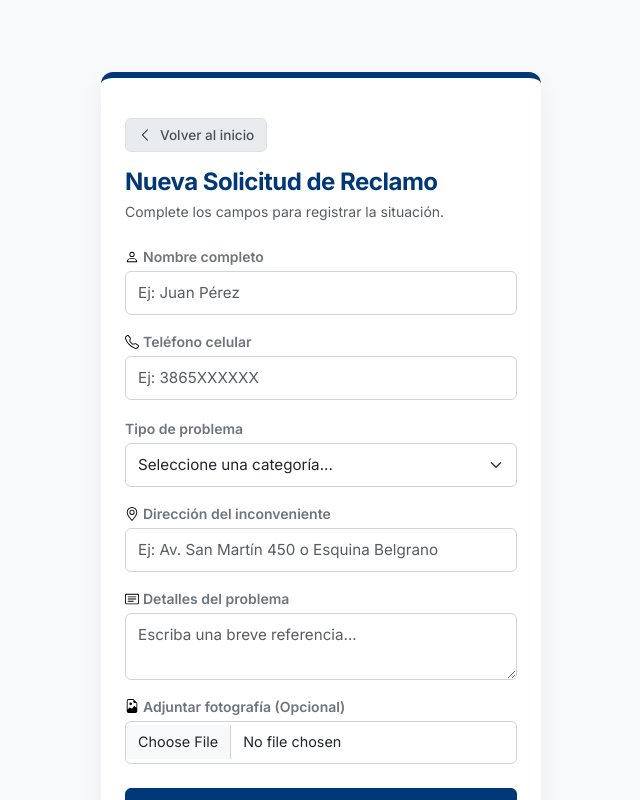
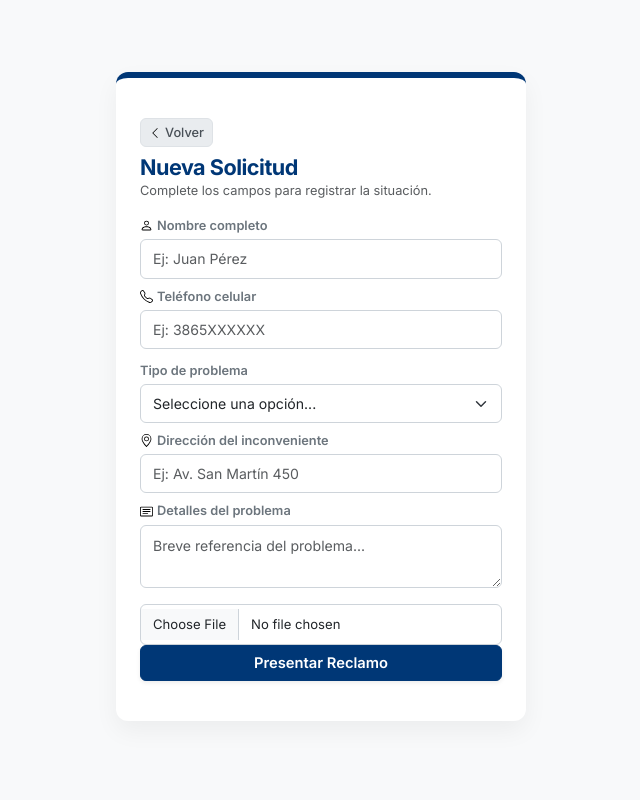
Before and after one commit to ivan-silva22/web-de-reclamos-vecinales, a React (Vite) app: page /nuevo-reclamo in a window 1280 px wide. Shown: the top 800 px of the page, without its empty margins (319-959 px from the left). Built offline with nearby package versions, Linux system fonts and the light colour scheme.

Commit message:
corregi las card de los formulario

```diff
--- a/src/components/views/ClaimForm.jsx
+++ b/src/components/views/ClaimForm.jsx
@@ -14,7 +14,6 @@ const ClaimForm = ({ onClickBack }) => {
   const [submitted, setSubmitted] = useState(false);
   const [claimCode, setClaimCode] = useState("");
 
-  // React Hook Form nos pasa los datos ya validados aquí
   const onSubmit = (data) => {
     const randomNum = Math.floor(1000 + Math.random() * 9000);
     const generatedCode = `REC-${randomNum}`;
@@ -37,199 +36,198 @@ const ClaimForm = ({ onClickBack }) => {
   };
 
   return (
-    // ALINEACIÓN PERFECTA: Modificado a 'align-items-start' con la separación 'pt-5' coordinada
-    <Container className="d-flex align-items-start justify-content-center min-vh-100 pt-5 pb-4 bg-light claim-container">
+    // CAMBIO CLAVE: pt-4 en móviles y pt-sm-5 en pantallas más grandes para calibrar el inicio del scroll
+    <Container className="d-flex align-items-start justify-content-center min-vh-100 pt-4 pt-sm-5 pb-4 bg-light claim-container">
 
-      {/* DINAMISMO VISUAL: Si ya se envió, achica el max-width a 350px (look Home), sino usa 440px para albergar bien el formulario */}
+      {/* OPTIMIZACIÓN MÓVIL: Cambiamos p-4 fijo por p-3 en móviles (p-sm-4 en PC) y reducimos el margen superior a mt-2 en pantallas chicas */}
       <Card
-        className="border-0 bg-white text-dark p-4 text-center claim-card mt-4"
+        className="border-0 bg-white text-dark p-3 p-sm-4 text-center claim-card mt-2 mt-sm-4 shadow-sm"
         style={{
-          marginTop: "12vh",
-          maxWidth: submitted ? "350px" : "440px",
-          transition: "max-width 0.3s ease"
+          marginTop: "6vh",
+          maxWidth: submitted ? "340px" : "410px", // Anchos súper delgados y móviles
+          width: "90%",
+          transition: "all 0.3s ease",
+          borderRadius: "14px"
         }}
       >
         <Card.Body className="d-flex flex-column justify-content-between p-0 text-start">
 
           {submitted ? (
-            // === VISTA DE RECLAMO REGISTRADO (CÓDIGO GENERADO) ===
-            <div className="text-center py-2 d-flex flex-column justify-content-between h-100">
+            // === VISTA DE RECLAMO REGISTRADO (CÓDIGO COMPACTO) ===
+            <div className="text-center py-1 d-flex flex-column justify-content-between h-auto">
               <div>
-                <CheckCircleFill size={48} className="text-success mb-3 mt-2" />
-                <h4 className="fw-bold text-dark mb-2">¡Reclamo Registrado!</h4>
-                <p className="text-muted small mb-4 px-2">
-                  La solicitud fue enviada correctamente a la base de datos municipal.
+                <CheckCircleFill size={42} className="text-success mb-2 mt-1" />
+                <h5 className="fw-bold text-dark mb-1" style={{ fontSize: "1.3rem" }}>¡Reclamo Registrado!</h5>
+                <p className="text-muted small mb-3 px-1" style={{ fontSize: "0.82rem" }}>
+                  La solicitud fue enviada correctamente.
                 </p>
 
-                <div className="success-box p-3 mb-4 bg-light rounded border">
-                  <span className="text-secondary small fw-semibold d-block mb-2" style={{ fontSize: "0.75rem", letterSpacing: "0.5px" }}>
+                {/* Caja de éxito ultra compacta */}
+                <div className="success-box p-2.5 mb-3 bg-light rounded border">
+                  <span className="text-secondary small fw-bold d-block mb-1" style={{ fontSize: "0.7rem", letterSpacing: "0.5px" }}>
                     CÓDIGO DE SEGUIMIENTO ÚNICO
                   </span>
-                  <div className="generated-code mb-2">
+                  <div className="generated-code mb-1" style={{ fontSize: "1.6rem", fontWeight: "700", color: "#212529", letterSpacing: "1px" }}>
                     {claimCode}
                   </div>
-                  <Form.Text className="text-muted d-block mt-2 px-1" style={{ fontSize: "0.78rem", lineHeight: "1.3" }}>
-                    Use este código para consultar el avance de su reclamo desde el menú principal.
+                  <Form.Text className="text-muted d-block mt-1 px-1" style={{ fontSize: "0.75rem", lineHeight: "1.2" }}>
+                    Guarde este código para consultar el avance del reclamo.
                   </Form.Text>
                 </div>
               </div>
 
               <Button
                 variant="primary"
-                className="w-100 py-3 fw-semibold btn-submit text-white mt-3"
+                className="w-100 py-2.5 fw-semibold btn-submit text-white mt-2"
                 onClick={onClickBack}
-                style={{ fontSize: "0.95rem" }}
+                style={{ fontSize: "0.9rem", borderRadius: "8px" }}
               >
                 Volver al Inicio
               </Button>
             </div>
           ) : (
-            // === VISTA DEL FORMULARIO DE ALTA ===
+            // === VISTA DEL FORMULARIO DE ALTA COMPACTADO ===
             <>
               <div>
                 {/* Botón Volver */}
-                <div className="d-flex mb-3">
-                  <Button variant="light" className="btn-back d-flex align-items-center gap-2" onClick={onClickBack}>
-                    <ChevronLeft size={14} /> Volver al inicio
+                <div className="d-flex mb-2">
+                  <Button variant="light" className="btn-back d-flex align-items-center gap-1 py-1 px-2" onClick={onClickBack} style={{ fontSize: "0.8rem" }}>
+                    <ChevronLeft size={12} /> Volver
                   </Button>
                 </div>
 
                 {/* Encabezado */}
-                <div className="mb-4">
-                  <h4 className="fw-bold mb-1 claim-title">Nueva Solicitud de Reclamo</h4>
-                  <p className="text-muted small mb-0">Complete los campos para registrar la situación.</p>
+                <div className="mb-3">
+                  <h5 className="fw-bold mb-0 claim-title" style={{ fontSize: "1.35rem" }}>Nueva Solicitud</h5>
+                  <p className="text-muted small mb-0" style={{ fontSize: "0.8rem" }}>Complete los campos para registrar la situación.</p>
                 </div>
 
                 <Form onSubmit={handleSubmit(onSubmit)} noValidate>
 
-                  {/* Nombre Completo y Teléfono en columnas apilables */}
-                  <Row className="g-3 mb-3">
-                    <Form.Group as={Col} xs={12} controlId="formFullName">
-                      <Form.Label className="small fw-semibold text-secondary d-flex align-items-center gap-1 mb-1">
-                        <Person size={14} /> Nombre completo
+                  {/* Nombre Completo */}
+                  <Form.Group className="mb-2" controlId="formFullName">
+                    <Form.Label className="small fw-semibold text-secondary d-flex align-items-center gap-1 mb-1" style={{ fontSize: "0.8rem" }}>
+                      <Person size={13} /> Nombre completo
                     </Form.Label>
                     <Form.Control
                       type="text"
                       placeholder="Ej: Juan Pérez"
-                        className="claim-input"
+                      className="claim-input py-2"
                       {...register("fullName", {
-                          required: "El nombre completo es obligatorio.",
-                          minLength: { value: 4, message: "Debe ingresar nombre y apellido válido." }
+                        required: "El nombre es obligatorio.",
+                        minLength: { value: 4, message: "Ingrese nombre y apellido." }
                       })}
                       isInvalid={!!errors.fullName}
-                        style={{ fontSize: "0.95rem" }}
+                      style={{ fontSize: "0.88rem", borderRadius: "6px" }}
                     />
-                      <Form.Control.Feedback type="invalid" style={{ fontSize: "0.8rem" }}>
+                    <Form.Control.Feedback type="invalid" style={{ fontSize: "0.75rem" }}>
                       {errors.fullName?.message}
                     </Form.Control.Feedback>
                   </Form.Group>
 
-                    <Form.Group as={Col} xs={12} controlId="formPhoneNumber">
-                      <Form.Label className="small fw-semibold text-secondary d-flex align-items-center gap-1 mb-1">
-                        <Telephone size={14} /> Teléfono celular
+                  {/* Teléfono Celular */}
+                  <Form.Group className="mb-2" controlId="formPhoneNumber">
+                    <Form.Label className="small fw-semibold text-secondary d-flex align-items-center gap-1 mb-1" style={{ fontSize: "0.8rem" }}>
+                      <Telephone size={13} /> Teléfono celular
                     </Form.Label>
                     <Form.Control
                       type="tel"
                       placeholder="Ej: 3865XXXXXX"
-                        className="claim-input"
+                      className="claim-input py-2"
                       {...register("phoneNumber", {
                         required: "El teléfono es obligatorio.",
                         pattern: {
                           value: /^[0-9]{10,14}$/,
-                            message: "Ingrese un número válido (sin 0 ni 15)."
+                          message: "Número inválido (sin 0 ni 15)."
                         }
                       })}
                       isInvalid={!!errors.phoneNumber}
-                        style={{ fontSize: "0.95rem" }}
+                      style={{ fontSize: "0.88rem", borderRadius: "6px" }}
                     />
-                      <Form.Control.Feedback type="invalid" style={{ fontSize: "0.8rem" }}>
+                    <Form.Control.Feedback type="invalid" style={{ fontSize: "0.75rem" }}>
                       {errors.phoneNumber?.message}
                     </Form.Control.Feedback>
                   </Form.Group>
-                  </Row>
 
                   {/* Categoría */}
-                  <Form.Group className="mb-3" controlId="formCategory">
-                    <Form.Label className="small fw-semibold text-secondary mb-1">Tipo de problema</Form.Label>
+                  <Form.Group className="mb-2" controlId="formCategory">
+                    <Form.Label className="small fw-semibold text-secondary mb-1" style={{ fontSize: "0.8rem" }}>Tipo de problema</Form.Label>
                     <Form.Select
-                      className="claim-input"
-                      {...register("category", { required: "Debe seleccionar una categoría." })}
+                      className="claim-input py-2"
+                      {...register("category", { required: "Seleccione una categoría." })}
                       isInvalid={!!errors.category}
-                      style={{ fontSize: "0.95rem" }}
+                      style={{ fontSize: "0.88rem", borderRadius: "6px" }}
                     >
-                      <option value="">Seleccione una categoría...</option>
-                      <option value="alumbrado">Alumbrado Público (Luz quemada)</option>
-                      <option value="bacheo">Bacheo y Calzada (Pozos)</option>
-                      <option value="residuos">Higiene Urbana (Basurales)</option>
-                      <option value="cloacas">Agua y Cloacas (Pérdidas)</option>
+                      <option value="">Seleccione una opción...</option>
+                      <option value="alumbrado">Alumbrado Público</option>
+                      <option value="bacheo">Bacheo y Calzada</option>
+                      <option value="residuos">Higiene Urbana</option>
+                      <option value="cloacas">Agua y Cloacas</option>
                     </Form.Select>
-                    <Form.Control.Feedback type="invalid" style={{ fontSize: "0.8rem" }}>
+                    <Form.Control.Feedback type="invalid" style={{ fontSize: "0.75rem" }}>
                       {errors.category?.message}
                     </Form.Control.Feedback>
                   </Form.Group>
 
                   {/* Dirección */}
-                  <Form.Group className="mb-3" controlId="formAddress">
-                    <Form.Label className="small fw-semibold text-secondary d-flex align-items-center gap-1 mb-1">
-                      <GeoAlt size={14} /> Dirección del inconveniente
+                  <Form.Group className="mb-2" controlId="formAddress">
+                    <Form.Label className="small fw-semibold text-secondary d-flex align-items-center gap-1 mb-1" style={{ fontSize: "0.8rem" }}>
+                      <GeoAlt size={13} /> Dirección del inconveniente
                     </Form.Label>
                     <Form.Control
                       type="text"
-                      placeholder="Ej: Av. San Martín 450 o Esquina Belgrano"
-                      className="claim-input"
+                      placeholder="Ej: Av. San Martín 450"
+                      className="claim-input py-2"
                       {...register("address", {
-                        required: "La ubicación del problema es obligatoria.",
-                        minLength: { value: 5, message: "Aporte más precisión sobre la dirección." }
+                        required: "La ubicación es obligatoria.",
+                        minLength: { value: 5, message: "Aporte más precisión." }
                       })}
                       isInvalid={!!errors.address}
-                      style={{ fontSize: "0.95rem" }}
+                      style={{ fontSize: "0.88rem", borderRadius: "6px" }}
                     />
-                    <Form.Control.Feedback type="invalid" style={{ fontSize: "0.8rem" }}>
+                    <Form.Control.Feedback type="invalid" style={{ fontSize: "0.75rem" }}>
                       {errors.address?.message}
                     </Form.Control.Feedback>
                   </Form.Group>
 
                   {/* Detalles del Problema */}
                   <Form.Group className="mb-3" controlId="formDescription">
-                    <Form.Label className="small fw-semibold text-secondary d-flex align-items-center gap-1 mb-1">
-                      <CardText size={14} /> Detalles del problema
+                    <Form.Label className="small fw-semibold text-secondary d-flex align-items-center gap-1 mb-1" style={{ fontSize: "0.8rem" }}>
+                      <CardText size={13} /> Detalles del problema
                     </Form.Label>
                     <Form.Control
                       as="textarea"
-                      rows={2} /* Bajamos de 3 a 2 para mantener la esbeltez vertical */
-                      placeholder="Escriba una breve referencia..."
-                      className="claim-input"
+                      rows={2}
+                      placeholder="Breve referencia del problema..."
+                      className="claim-input py-1.5"
                       {...register("description", {
                         required: "Los detalles son obligatorios.",
-                        minLength: { value: 10, message: "Por favor, describa un poco más." }
+                        minLength: { value: 10, message: "Describa un poco más." }
                       })}
                       isInvalid={!!errors.description}
-                      style={{ fontSize: "0.95rem" }}
+                      style={{ fontSize: "0.88rem", borderRadius: "6px" }}
                     />
-                    <Form.Control.Feedback type="invalid" style={{ fontSize: "0.8rem" }}>
+                    <Form.Control.Feedback type="invalid" style={{ fontSize: "0.75rem" }}>
                       {errors.description?.message}
                     </Form.Control.Feedback>
                   </Form.Group>
 
                   {/* Input de Fotografía Opcional */}
-                  <Form.Group className="mb-4" controlId="formImage">
-                    <Form.Label className="small fw-semibold text-secondary d-flex align-items-center gap-1 mb-1">
-                      <FileEarmarkImage size={14} /> Adjuntar fotografía (Opcional)
-                    </Form.Label>
+                  <Form.Group className="mb-3.5" controlId="formImage">
                     <Form.Control
                       type="file"
                       accept="image/*"
-                      className="claim-input"
+                      className="claim-input py-1.5"
                       {...register("imageFile")}
-                      style={{ fontSize: "0.9rem" }}
+                      style={{ fontSize: "0.82rem", borderRadius: "6px" }}
                     />
                   </Form.Group>
 
                   <Button
                     variant="primary"
                     type="submit"
-                    className="w-100 py-3 fw-semibold shadow-sm btn-submit text-white"
-                    style={{ fontSize: "0.95rem" }}
+                    className="w-100 py-2.5 fw-semibold shadow-sm btn-submit text-white"
+                    style={{ fontSize: "0.92rem", borderRadius: "8px" }}
                   >
                     Presentar Reclamo
                   </Button>
```
Lines whose indentation alone changed are shown as unchanged.
